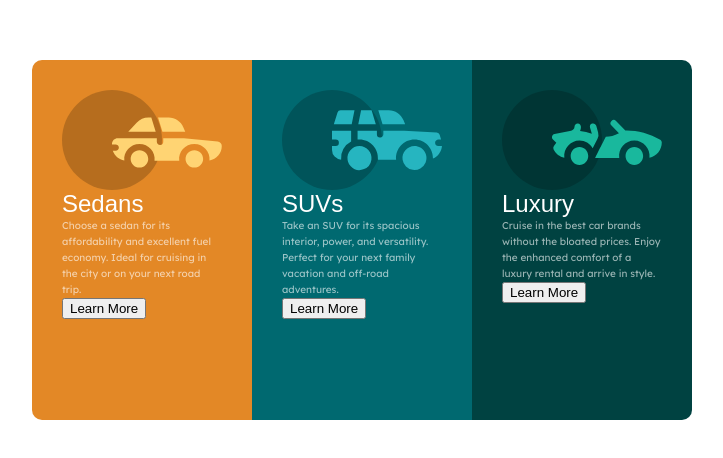
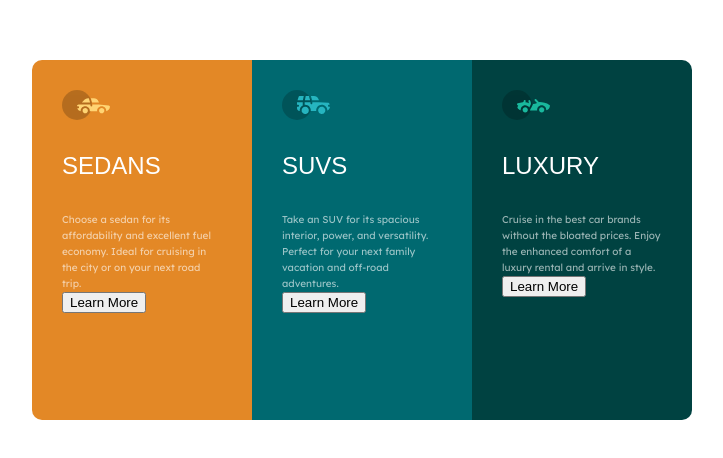
Before and after one commit to x-147/3-column-preview-card-component-main, a plain HTML site: page index.html in a window 1280 px wide. Shown: the part 160-618 px from the top of the page, without its empty margins (278-1001 px from the left). Drawn offline with Linux system fonts and the light colour scheme; a web font is replaced by a local one.

Commit message:
feat: got car container layout ok!

```diff
--- a/styles.css
+++ b/styles.css
@@ -30,6 +30,7 @@ body {
 .title {
   font-family: 'Big Shoulders', sans-serif;
   font-size: x-large;
+  text-transform: uppercase;
 }
 
 .description {
@@ -60,8 +61,20 @@ body {
 
 .car-container {
   display: flex;
-  justify-content: space-between;
+
+  /* these two go together, can use instead of gap */
+  /* justify-content: space-between; */
+  /* height: */
+
   flex-direction: column;
+  align-items: start;
+  gap: 2rem;
+}
+
+img {
+  height: 30px;
+  weight: 30px;
+  object-fit: contain;
 }
 
 .button {
```
